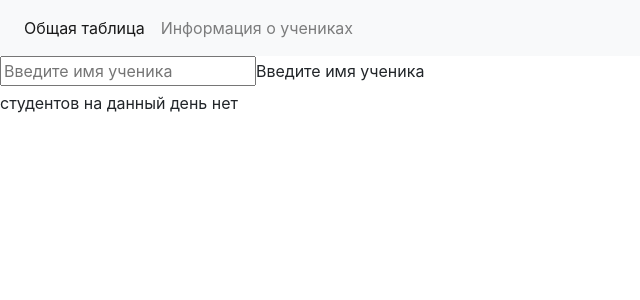
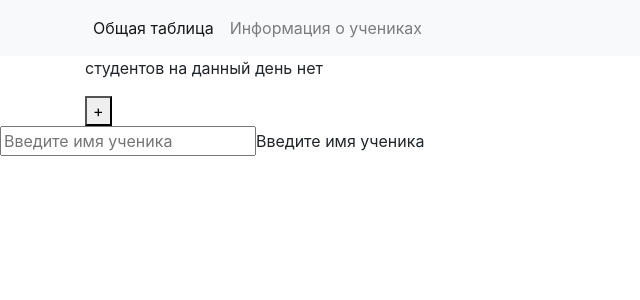
Before and after one commit to zhekablack97/crm-student, a React (Create React App) app: page / in a window 1280 px wide. Shown: the top 300 px of the page, without its empty margins (0-640 px from the left). Built offline with nearby package versions, Linux system fonts and the light colour scheme.

Commit message:
add bootstrap

```diff
--- a/package.json
+++ b/package.json
@@ -9,11 +9,13 @@
     "@types/jest": "^24.9.1",
     "@types/node": "^12.12.34",
     "@types/react": "^16.9.32",
+    "@types/react-bootstrap": "^1.0.0",
     "@types/react-dom": "^16.9.6",
     "@types/react-router-dom": "^5.1.4",
     "bootstrap": "^4.4.1",
     "node-sass": "^4.13.1",
     "react": "^16.13.1",
+    "react-bootstrap": "^1.0.0",
     "react-dom": "^16.13.1",
     "react-router-dom": "^5.1.2",
     "react-scripts": "3.4.1",
--- a/src/components/ListStudents/ListStudents.tsx
+++ b/src/components/ListStudents/ListStudents.tsx
@@ -1,6 +1,6 @@
 import React from 'react';
 import { IStudent } from '../../interfaces';
-
+import * as ReactBootstrap from 'react-bootstrap'
 interface ListStudentsProps{
     students: IStudent[]
     onToggle: (id:number) => void
@@ -16,13 +16,13 @@ const ListStudents: React.FC<ListStudentsProps> = ({
   if( students.length === 0){
       return <p>студентов на данный день нет </p>
   }
+
   const handleToggle = (studentId: IStudent['id']) => onToggle(studentId);
 
-
   return(
-    <ul>
+    <ul className="list-group">
       {students.map(students => {
-        const clasess = ['student']
+        const clasess = ['student','list-group-item']
         const {name, checkStatus, id} = students
 
         if(checkStatus){
@@ -35,6 +35,7 @@ const ListStudents: React.FC<ListStudentsProps> = ({
               <span>{name}</span>
             </label>
             <input type="checkbox" id={String(id)} checked={checkStatus} onChange={() => handleToggle(id)} />
+            <ReactBootstrap.Button />
             <i onClick={() => onRemove(id)}> delete</i>
           </li>
         )
--- a/src/components/Navbar/Navbar.tsx
+++ b/src/components/Navbar/Navbar.tsx
@@ -5,7 +5,7 @@ import './Navbar.sass'
 const Navbar: React.FC = () => {
   return(
     <nav className="navbar navbar-expand-lg navbar-light bg-light">
-      <div className="collapse navbar-collapse">
+      <div className="collapse navbar-collapse container">
         <ul className="navbar-nav">
           <li className="nav-item"><NavLink className="nav-link" to="/">Общая таблица</NavLink></li>
           <li className="nav-item"><NavLink className="nav-link" to="/students">Информация о учениках</NavLink></li>
--- a/src/pages/StudentTabl.tsx
+++ b/src/pages/StudentTabl.tsx
@@ -2,6 +2,7 @@ import React, { useState, useEffect } from 'react';
 import FormAddStudent from '../components/FormAddStudent';
 import ListStudents from '../components/ListStudents';
 import { IStudent } from '../interfaces';
+import ButtonAdd from '../components/ButtonAdd';
 
 export const StudentTablPage: React.FC = () => {
   const [students, setStudents] = useState<IStudent[]>([])
@@ -51,14 +52,19 @@ export const StudentTablPage: React.FC = () => {
 
   return(
     <div>
+
+      <div className="container">
+        <ListStudents
+          students={students}
+          onToggle={toggleHandler}
+          onRemove={removeHandler}
+          />
+        <ButtonAdd />
+      </div>
+
       <FormAddStudent
         onAdd={addHandler}
       />
-      <ListStudents
-        students={students}
-        onToggle={toggleHandler}
-        onRemove={removeHandler}
-        />
     </div>
   )
 }
```
Also changed, not shown: src/components/FormAddStudent/FormAddStudent.tsx (indentation only), 1 other file (tests, documents, lock files or other folders).
